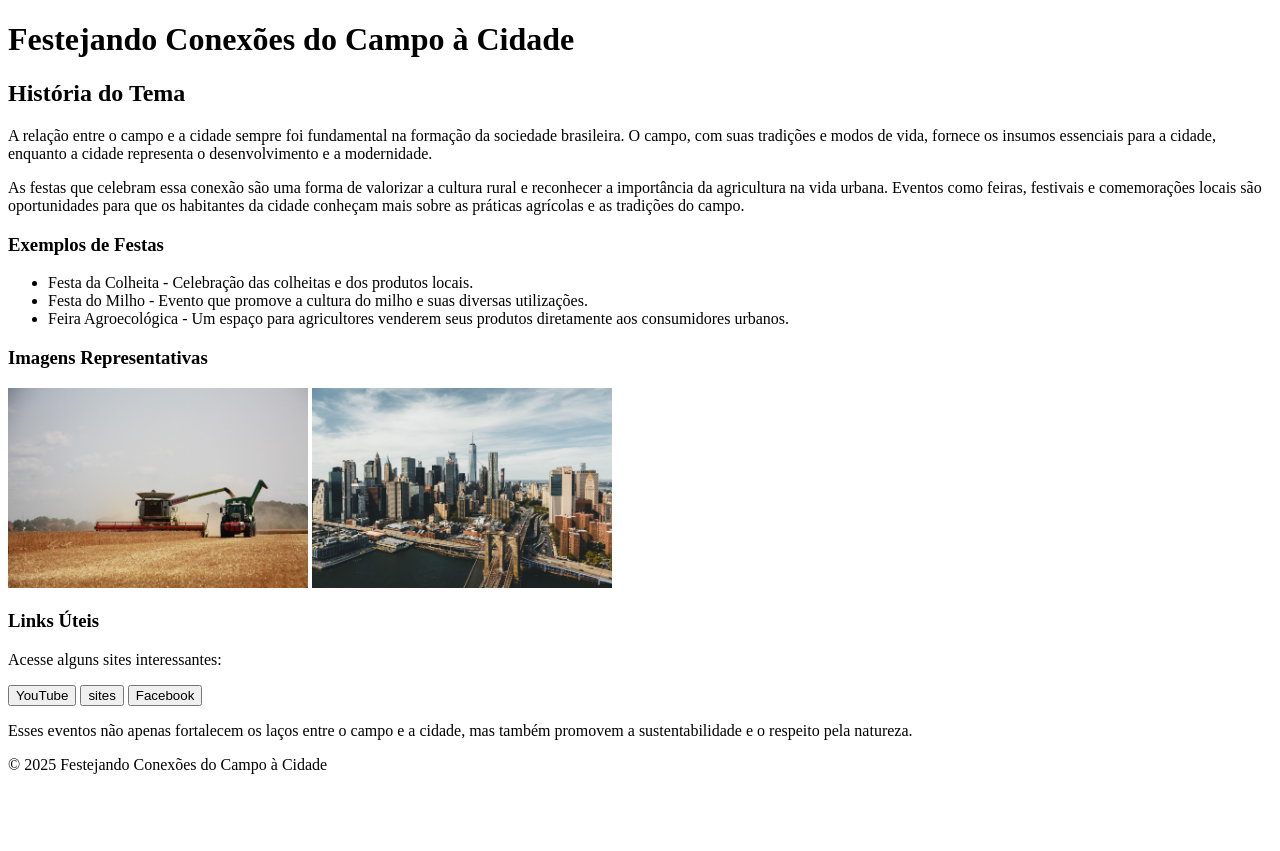
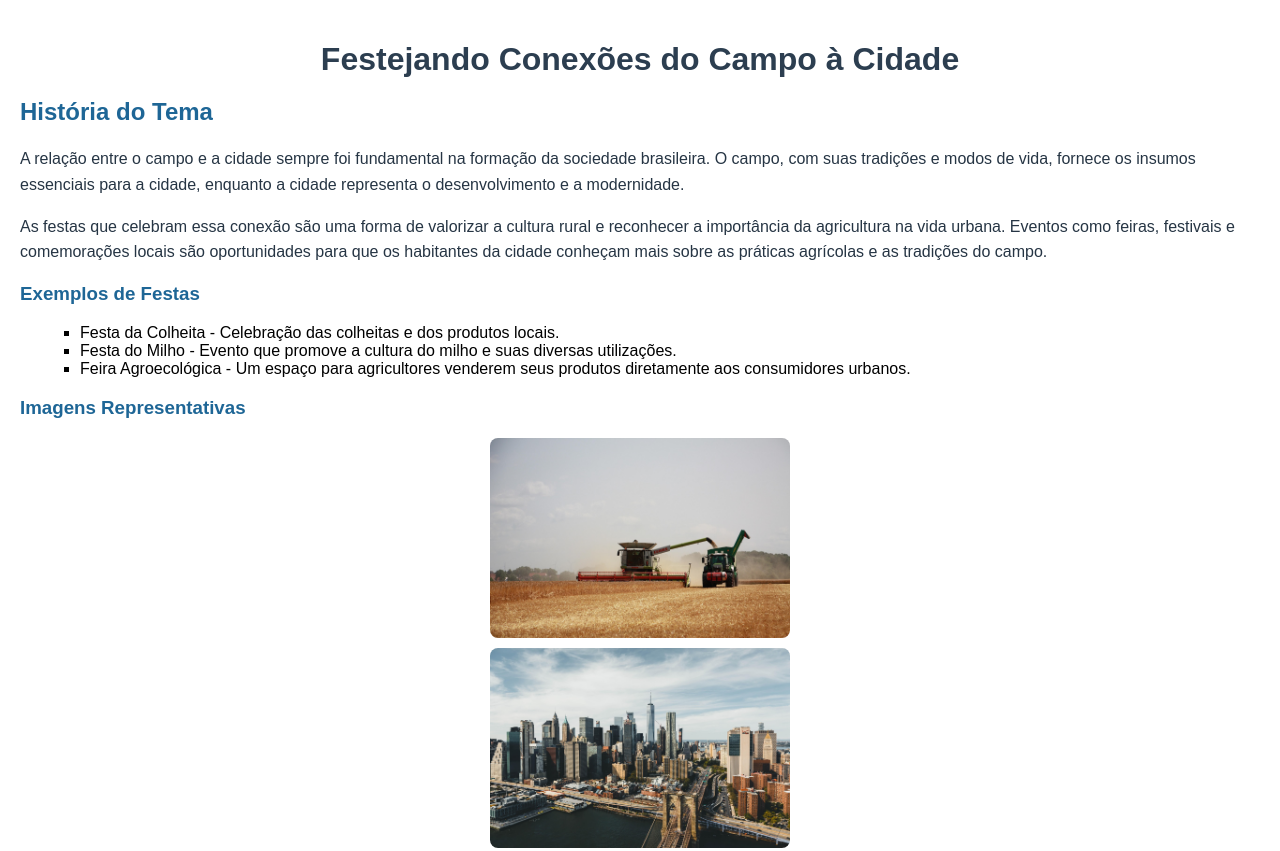
Before and after one commit to samira317/agrinho-do-campo-a-cidade., a plain HTML site: page index.html in a window 1280 px wide. Shown: the top 851 px of the page. Before the commit the page ends 800 px from the top, so only its background shows below. Drawn offline with Linux system fonts and the light colour scheme.

Commit message:
Add files via upload

```diff
--- a/index.html
+++ b/index.html
@@ -4,6 +4,7 @@
     <meta charset="UTF-8">
     <meta name="viewport" content="width=device-width, initial-scale=1.0">
     <title>Festejando Conexões do Campo à Cidade</title>
+    <link rel="stylesheet" href="style.css">
 </head>
 <body>
 
@@ -36,6 +37,4 @@
 <footer>
     <p>&copy; 2025 Festejando Conexões do Campo à Cidade</p>
 </footer>
-
-</body>
 </html>
--- a/style.css
+++ b/style.css
@@ -0,0 +1,58 @@
+/* Estilo geral do corpo */
+body {
+    font-family: Arial, sans-serif;
+    background-color: #ffffff;
+    margin: 0;
+    padding: 20px;
+}
+
+/* Estilo para o título principal */
+h1 {
+    color: #2c3e50;
+    text-align: center;
+    margin-bottom: 20px;
+}
+
+/* Estilo para os subtítulos */
+h2, h3 {
+    color: #1e6696;
+}
+
+/* Estilo para parágrafos */
+p {
+    line-height: 1.6;
+    color: #263544;
+}
+
+/* Estilo para listas */
+ul {
+    list-style-type: square;
+    margin-left: 20px;
+}
+
+/* Estilo das imagens */
+img {
+    display: block;
+    margin: 10px auto; /* Centraliza as imagens */
+    border-radius: 8px; /* Bordas arredondadas nas imagens */
+}
+
+/* Estilo dos botões */
+button {
+    background-color: #118140; /* Cor de fundo verde */
+    color: rgba(255, 255, 255, 0.603); /* Texto branco */
+    border: none; /* Sem borda */
+    padding: 10px 15px; /* Espaçamento interno */
+    border-radius: 5px; /* Bordas arredondadas */
+    cursor: pointer; /* Muda o cursor ao passar o mouse */
+}
+
+button:hover {
+    background-color: #219653; /* Cor do botão ao passar o mouse */
+}
+
+/* Estilo do rodapé */
+footer {
+    text-align: center;
+    margin-top: 20px;
+}
```
